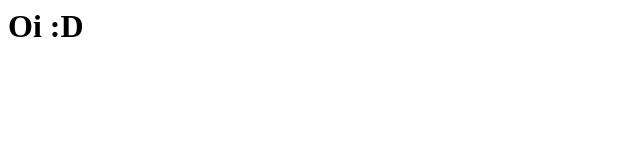
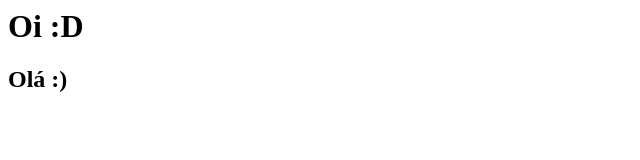
Before and after one commit to Leykon7/gama-no-github, a plain HTML site: page index.html in a window 1280 px wide. Shown: the full height of the page, 0-640 px from the left. Drawn offline with Linux system fonts and the light colour scheme.

Commit message:
Arquivo modificado

```diff
--- a/index.html
+++ b/index.html
@@ -1,5 +1,6 @@
 <html>
 	<body>
 		<h1> Oi :D </h1>
+		<h2> Olá :)</h2>
 	</body>
 </html>
```
